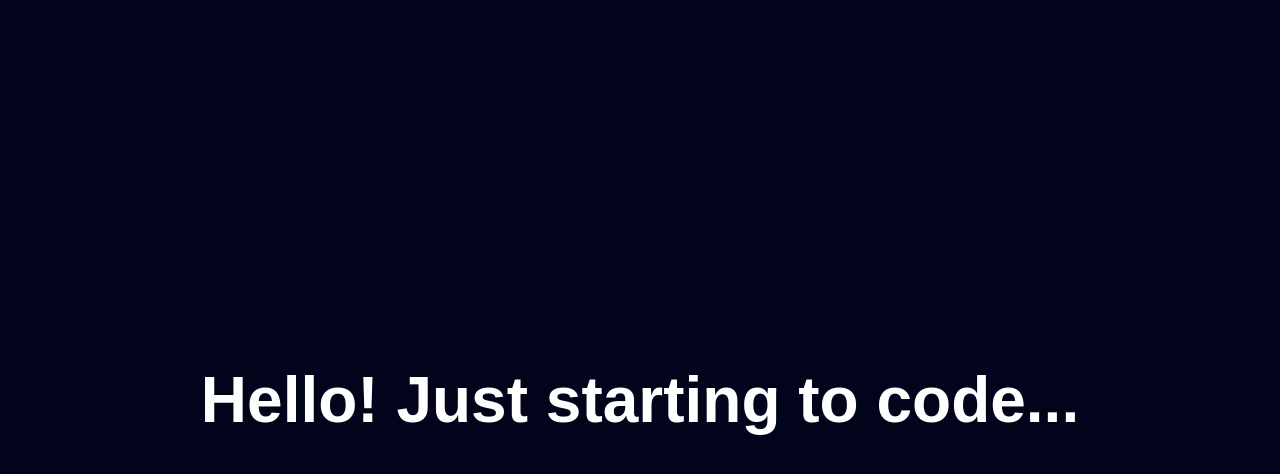
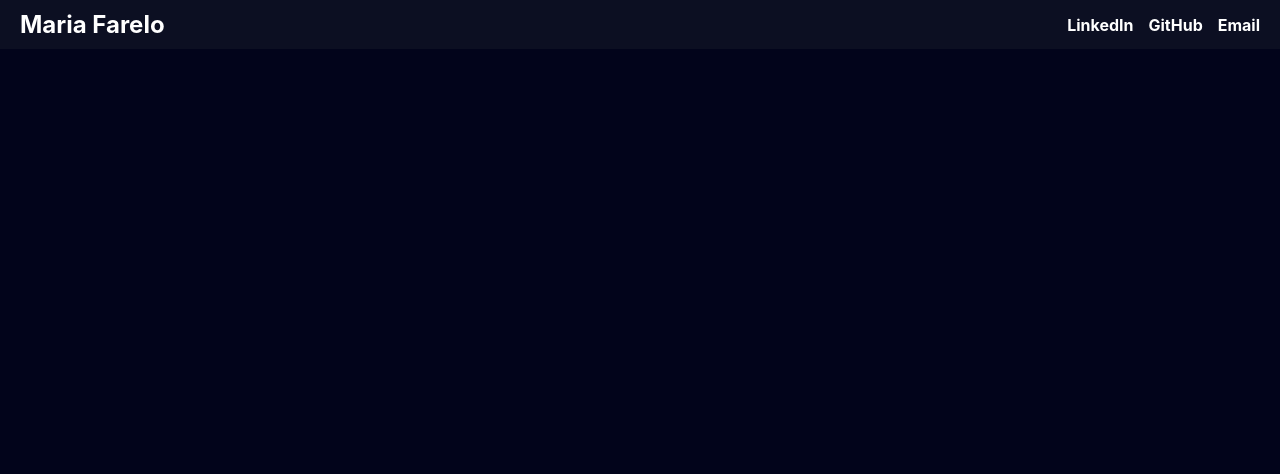
Before and after one commit to maariafarelo/under_construction, a React (Create React App) app: page / in a window 1280 px wide. Shown: the top 474 px of the page. Built offline with nearby package versions, Linux system fonts and the light colour scheme.

Commit message:
provisional navbar

```diff
--- a/src/App.js
+++ b/src/App.js
@@ -1,10 +1,12 @@
 import React from "react";
+import NavBar from "./components/NavBar";
 import "./global.css";
 
 function App() {
   return (
     <div className="App">
-      <h1 className="hello-text">Hello! Just starting to code...</h1>
+      <NavBar> </NavBar>
+
     </div>
   );
 }
--- a/src/components/NavBar.js
+++ b/src/components/NavBar.js
@@ -0,0 +1,30 @@
+import React from "react";
+
+function NavBar() {
+  return (
+    <nav className="navbar">
+      <div className="navbar-left">
+        <h2 className="name">Maria Farelo</h2>
+      </div>
+      <div className="navbar-right">
+        <a
+          href="https://www.linkedin.com/in/your-linkedin" // Replace with your LinkedIn URL
+          target="_blank"
+          rel="noopener noreferrer"
+        >
+          LinkedIn
+        </a>
+        <a
+          href="https://github.com/your-github" // Replace with your GitHub URL
+          target="_blank"
+          rel="noopener noreferrer"
+        >
+          GitHub
+        </a>
+        <a href="mailto:your-email@example.com">Email</a> {/* Replace with your email */}
+      </div>
+    </nav>
+  );
+}
+
+export default NavBar;
--- a/src/global.css
+++ b/src/global.css
@@ -11,18 +11,45 @@
   box-sizing: border-box;
 }
 
-/* Apply the dark navy background color */
+/* Main App styles */
 .App {
   background-color: var(--dark-navy);
   min-height: 100vh; /* Full height of the viewport */
   display: flex;
+  flex-direction: column;
   align-items: center; /* Center vertically */
-  justify-content: center; /* Center horizontally */
 }
 
-/* Styling for the text */
-.hello-text {
-  color: var(--white);
-  font-size: 4rem; /* Large font size */
-  font-family: Arial, sans-serif; /* You can change the font here */
+/* Navbar styles */
+.navbar {
+  display: flex;
+  justify-content: space-between;
+  align-items: center;
+  padding: 10px 20px;
+  background-color: rgba(37, 38, 52, 0.32); /* Slightly transparent for better visibility */
+  width: 100%; /* Full width */
 }
+
+.navbar-left {
+  flex: 1;
+  color: #ffffff;
+}
+
+.name {
+  margin: 0; /* Remove margin from heading */
+}
+
+.navbar-right {
+  display: flex;
+  gap: 15px; /* Space between links */
+}
+
+.navbar-right a {
+  color: #ffffff; /* Link color */
+  text-decoration: none; /* No underline */
+  font-weight: bold;
+}
+
+.navbar-right a:hover {
+  text-decoration: underline; /* Underline on hover */
+}
```
